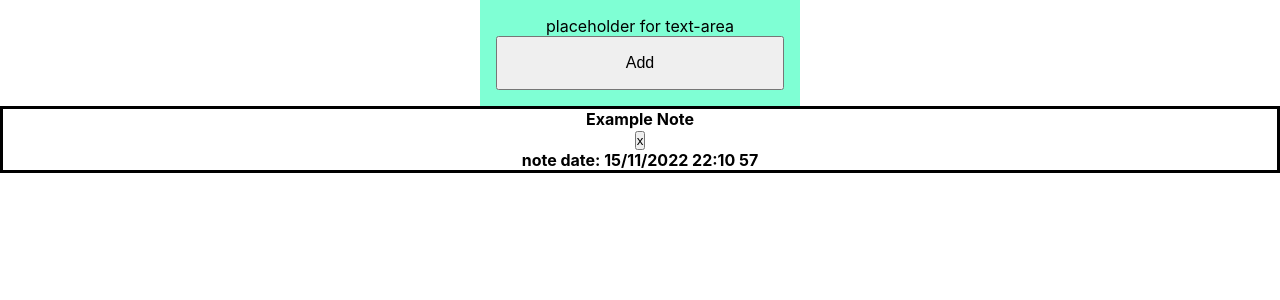
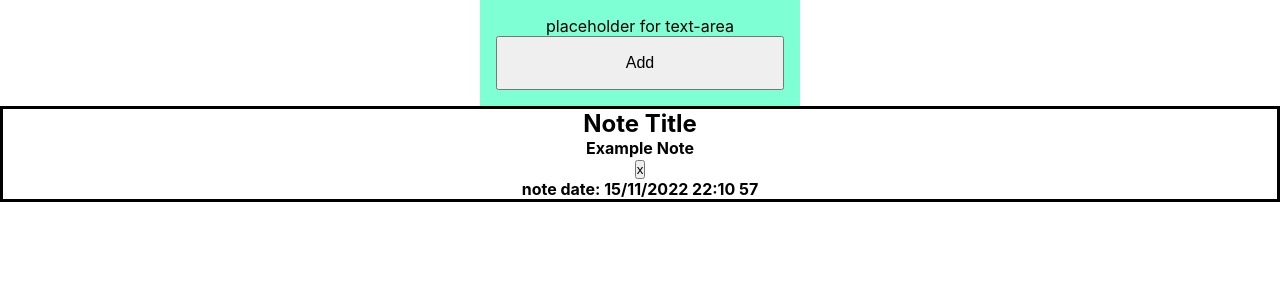
Before and after one commit to mark-itc/react---notes-app-ZeevGinzburg, a React (Create React App) app in the folder zeev-ginzburg-react-1-notes-app/: page / in a window 1280 px wide. Both pictures are taken after a click on the button "Add". Shown: the top 300 px of the page. Built offline with nearby package versions, Linux system fonts and the light colour scheme.

Commit message:
title as text

```diff
--- a/zeev-ginzburg-react-1-notes-app/src/components/add-button.jsx
+++ b/zeev-ginzburg-react-1-notes-app/src/components/add-button.jsx
@@ -9,6 +9,7 @@ function AddButton(props) {
         const newNoteItem = {
             text:`Example Note`,
             date: new Date(),
+            title: `Note Title`
         };
         addNewNote(newNoteItem);
     }
--- a/zeev-ginzburg-react-1-notes-app/src/components/notes.jsx
+++ b/zeev-ginzburg-react-1-notes-app/src/components/notes.jsx
@@ -25,6 +25,7 @@ function Notes(props) {
         <div className="note-div">
             {noteItems.map((note) => (
             <div className="note-card">
+                <h2>{note.title}</h2>
                 <p>{note.text}</p>
                 <button onClick={() => { deleteNote(note) } }>x</button>
                 <p>{`note date: ${humanReadebleDate(note.date)}` }</p>
```
